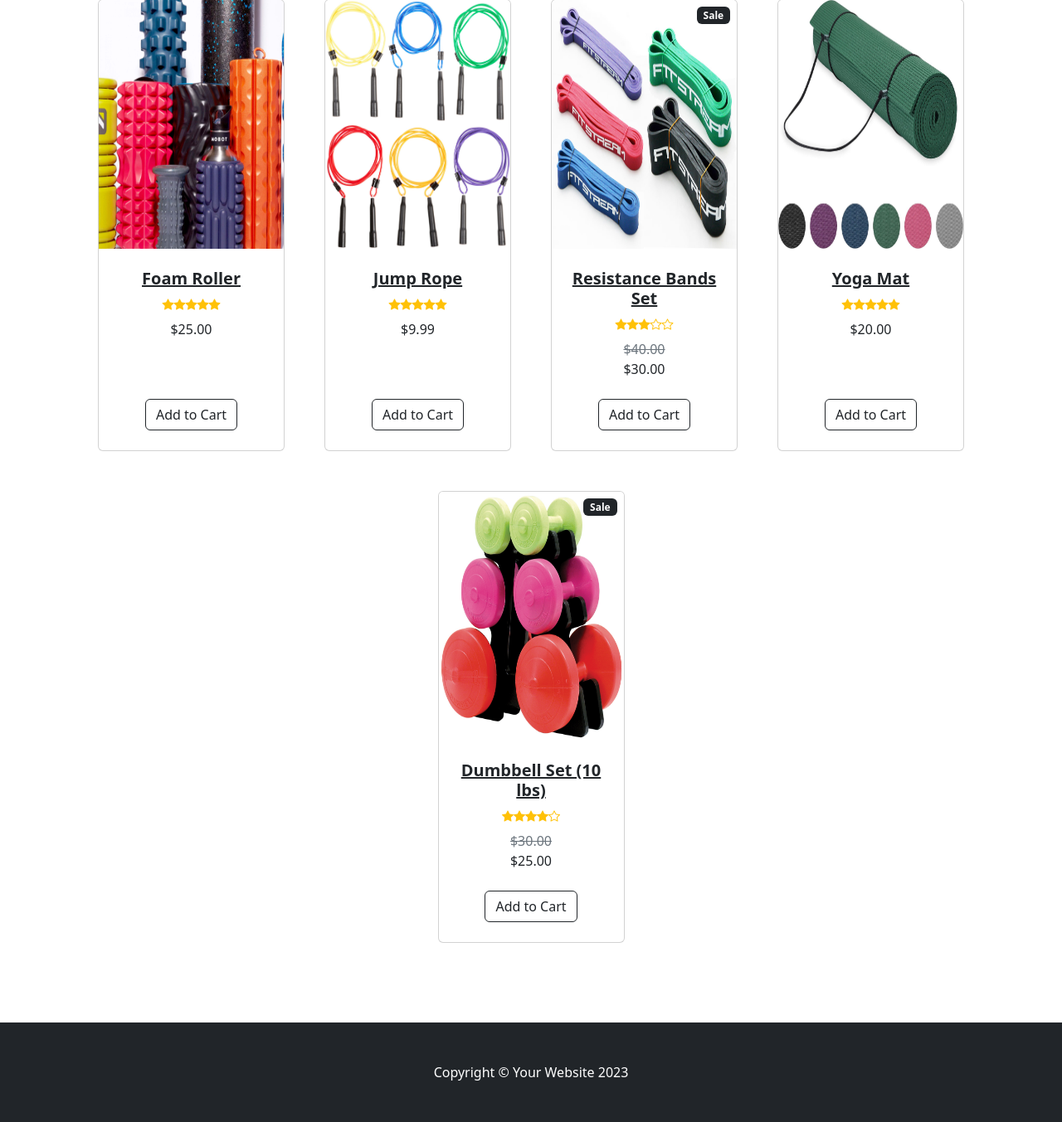
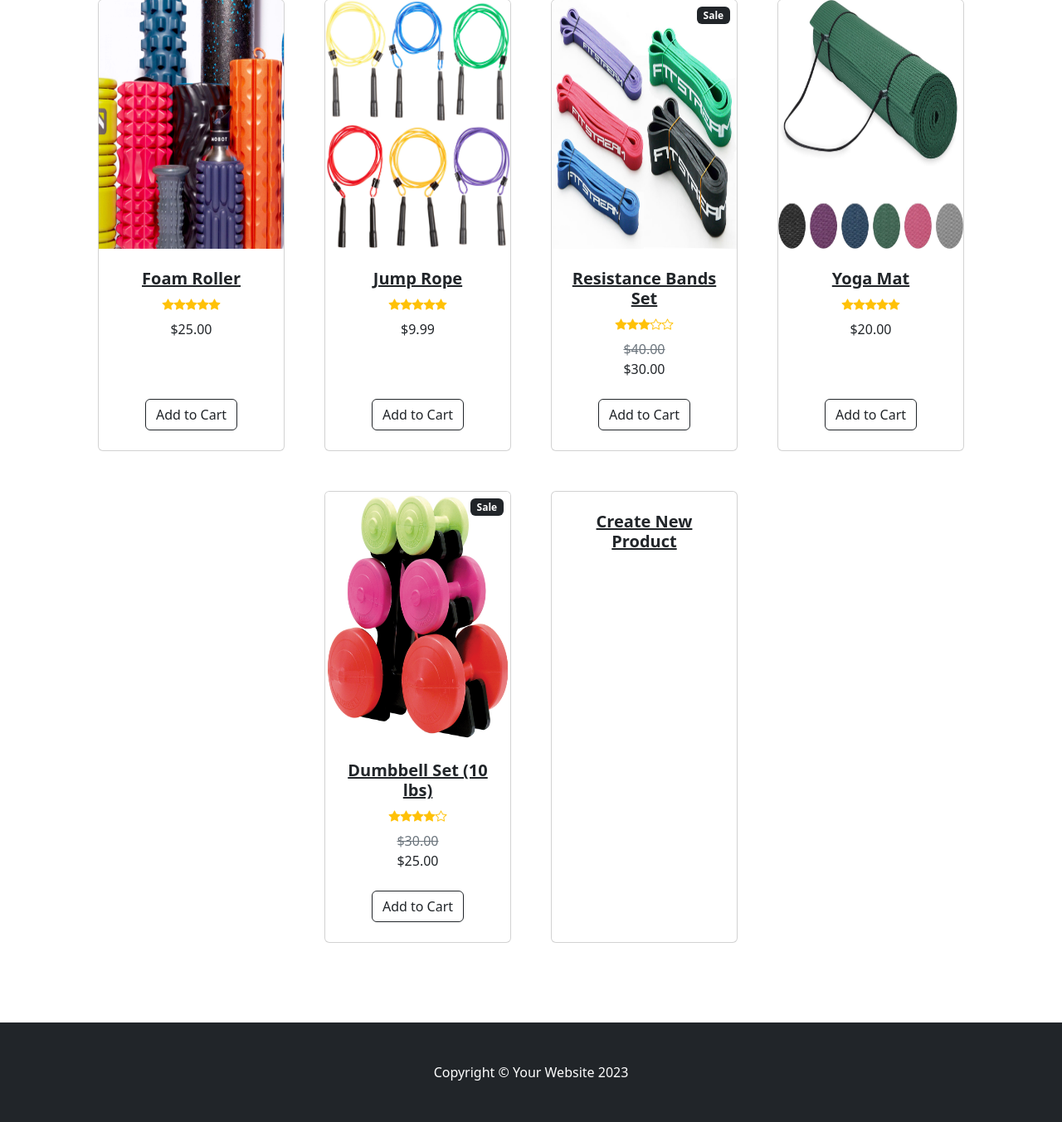
Before and after one commit to jvspeed74/MVC-Framework-From-Scratch, a PHP site: page /I211-Team-Project/public/index.php in a window 1280 px wide. Shown: the part 464-1817 px from the top of the page at 83% size. Run offline with PHP 8.4, Linux system fonts and the light colour scheme; data comes from the database, SQL or seed files in the repository.

Commit message:
Added button

```diff
--- a/app/views/error/ErrorView.php
+++ b/app/views/error/ErrorView.php
@@ -53,6 +53,7 @@ class ErrorView extends View {
         <div class="container">
             <h1>Error</h1>
             <p><?php echo "$message"; ?></p>
+            <p><a href="<?=BASE_URL?>">Back to Home</a></p>
         </div>
         </body>
         </html>
--- a/app/views/product/index/ProductIndexView.php
+++ b/app/views/product/index/ProductIndexView.php
@@ -97,6 +97,21 @@ class ProductIndexView extends ProductView {
                         echo '<h1 class="display-4 fw-bolder text-black">No products found</h1>';
                     }
                     ?>
+                    <!-- Card to Create new Product-->
+                    <div class="col mb-5">
+                        <div class="card h-100">
+                            <!-- Product details-->
+                            <div class="card-body p-4">
+                                <div class="text-center">
+                                    <!-- Product name-->
+                                    <h5 class="fw-bolder">
+                                        <a class="link-dark text-decoration-underline"
+                                           href="<?= BASE_URL ?>/product/create">Create New Product</a>
+                                    </h5>
+                                </div>
+                            </div>
+                        </div>
+                    </div>
                 </div>
             </div>
         </section>
```
